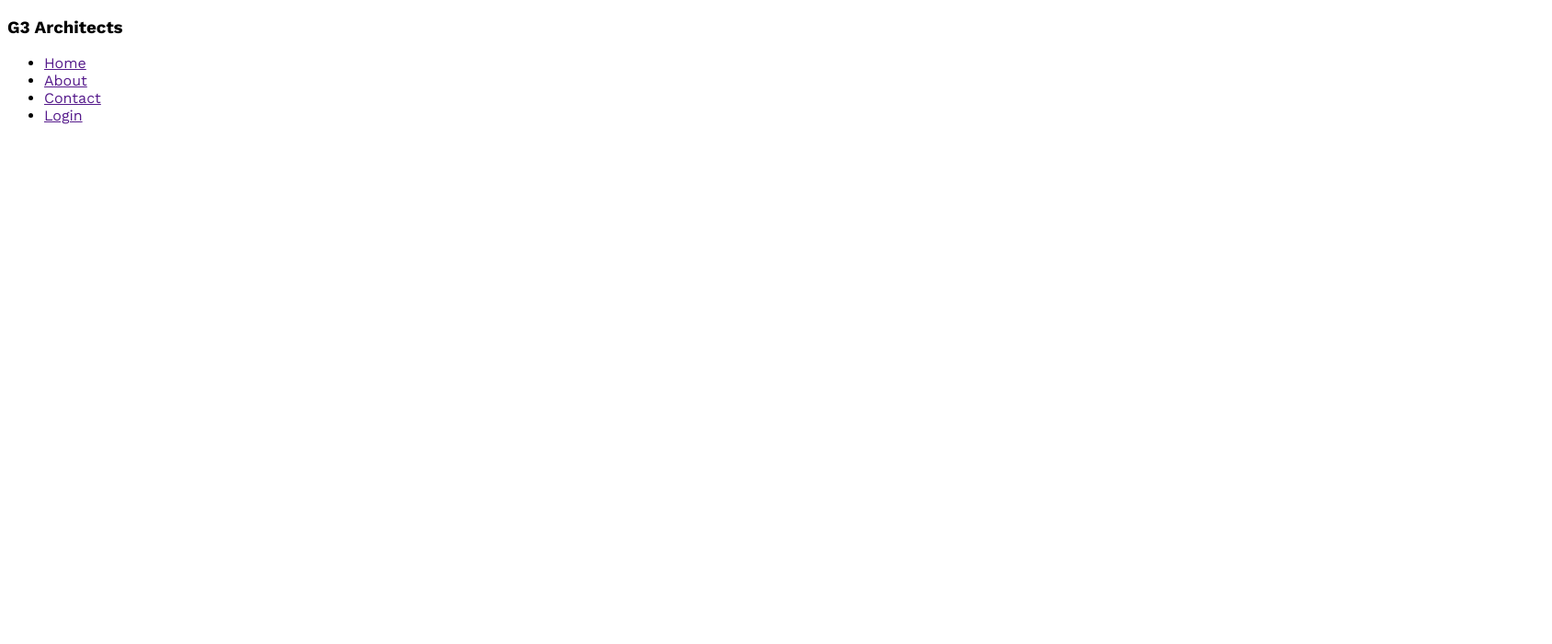
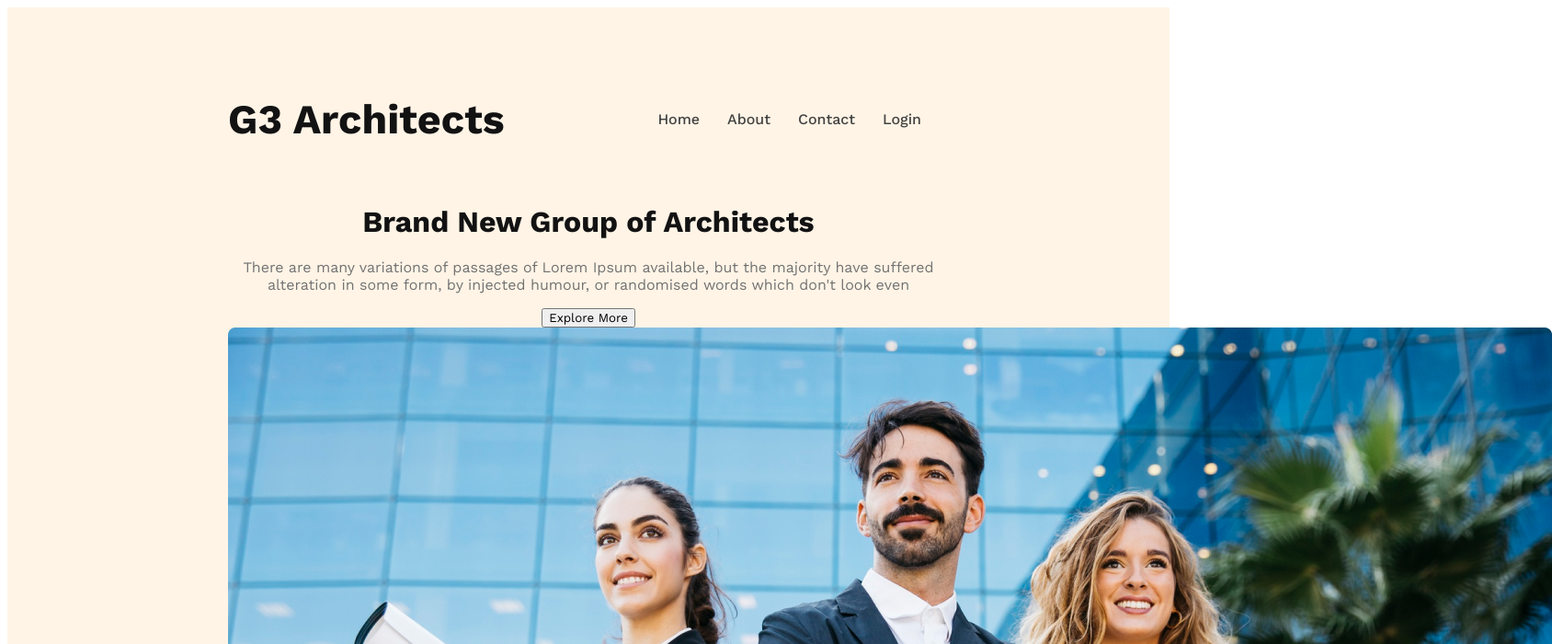
Before and after one commit to mahabubsaim/g3-architect-web-site, a plain HTML site: page index.html in a window 1280 px wide. Shown: the top 700 px of the page at 92% size, 1688 px wide, since content can reach past the window. Drawn offline with nearby package versions, Linux system fonts and the light colour scheme.

Commit message:
banner content added

```diff
--- a/index.html
+++ b/index.html
@@ -9,7 +9,7 @@
 <body>
     <header>
         <nav>
-            <h3>G3 Architects</h3>
+            <h3 class="nav-title">G3 Architects</h3>
             <ul>
                 <li><a href="">Home</a></li>
                 <li><a href="">About</a></li>
@@ -18,6 +18,14 @@
 
             </ul>
         </nav>
+        <div class="banner">
+            <div class="banner-content">
+                <h1 class="banner-title">Brand New Group of Architects </h1>
+                <p class="banner-description">There are many variations of passages of Lorem Ipsum available, but the majority have suffered alteration in some form, by injected humour, or randomised words which don't look even</p>
+                <button class="btn-primary">Explore More</button>
+            </div>
+            <img src="images/banner.png" alt="">
+        </div>
 
     </header>
     <main>
--- a/styles/architect.css
+++ b/styles/architect.css
@@ -7,3 +7,50 @@
     font-family: 'work sans','sans serif';
 
 }
+.btn-primary{
+
+}
+
+/*header styles*/
+header{
+    background: rgba(255, 144, 14, 0.10);
+    padding: 50px 240px;
+}
+.nav-title{
+    font-size: 2.8rem;
+    font-weight: 700;
+    color: #131213;
+}
+nav{
+    display: flex;
+    justify-content: space-between;
+    align-items: center;
+}
+nav > ul{
+    display: flex;
+
+}
+nav li {
+    list-style: none;
+    margin-right: 30px;
+    font-weight: 500;
+    font-size: 1rem;
+}
+nav li a{
+    text-decoration: none;
+    color: #424242;
+}
+/*header banner style*/
+.banner-content{
+    max-width: 800px;
+    text-align: center;
+    margin: 0, auto;
+}
+.banner-title{
+    font-weight: 4rem;
+    font-size: 700;
+    color: #131213;
+}
+.banner-description{
+    color: #727272;
+}
```
